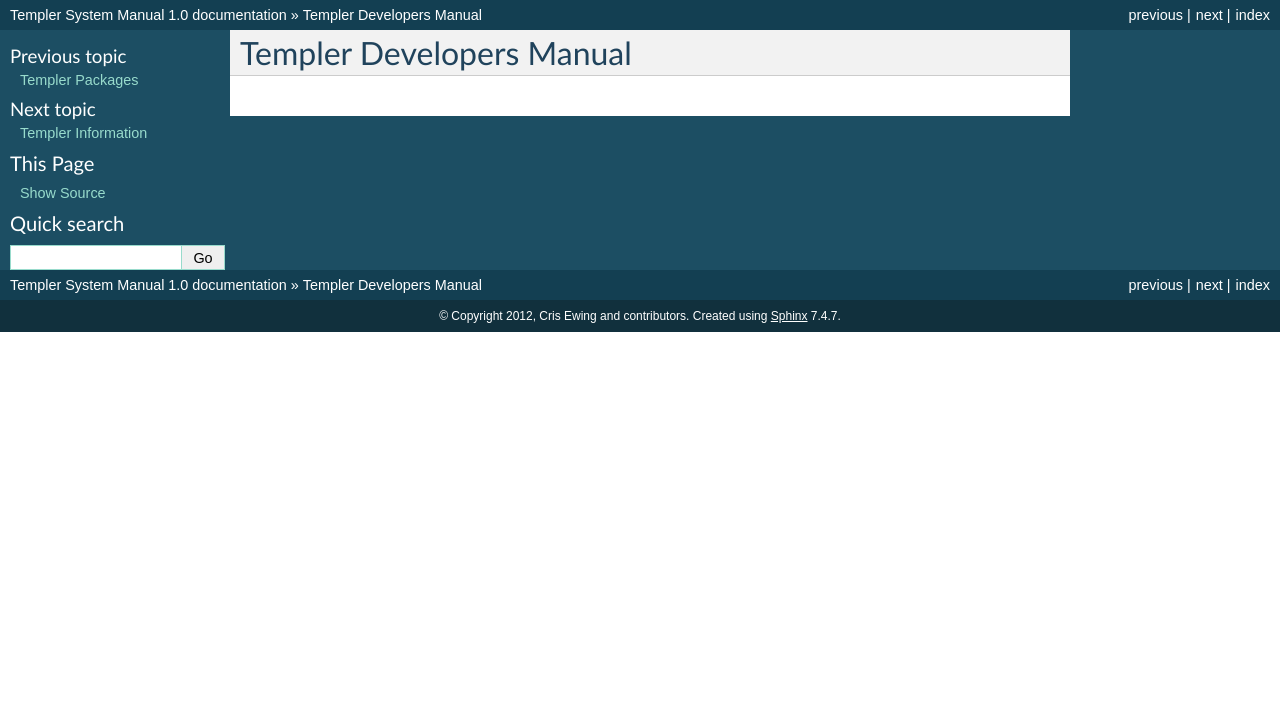
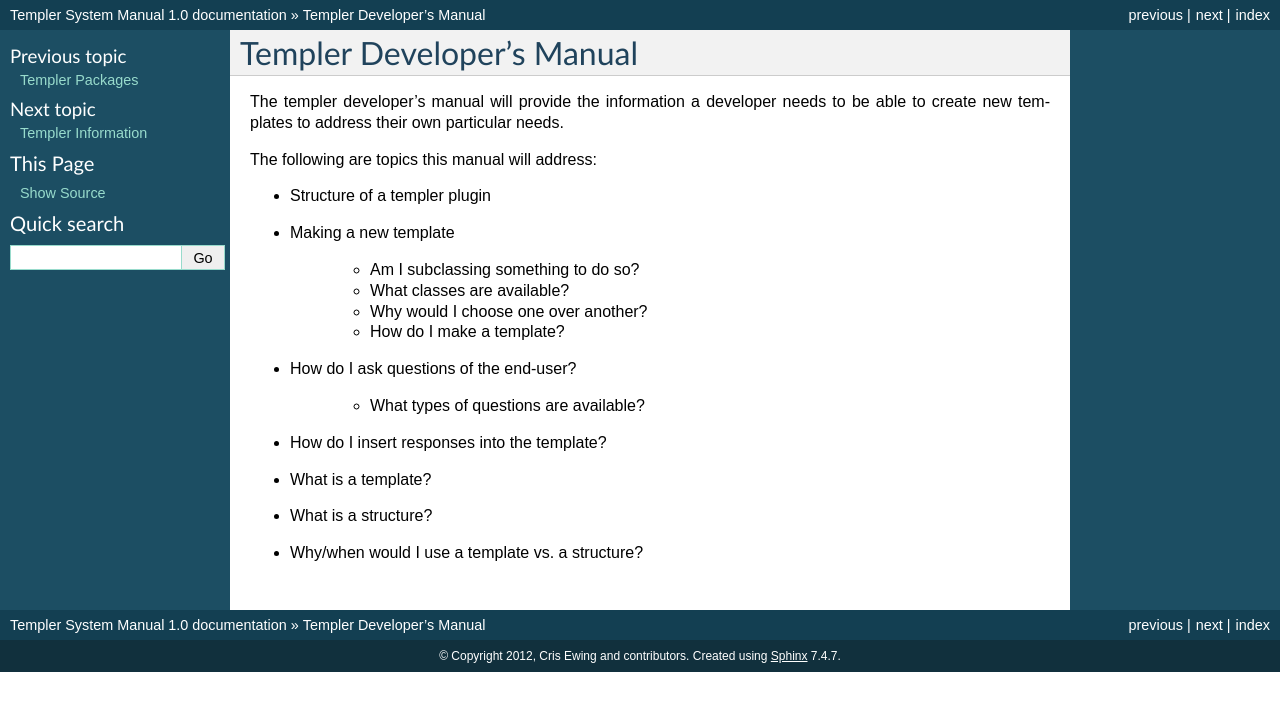
Before and after one commit to cewing/templer.manual, a Sphinx documentation site: the page built from source/developers/index.rst, in a window 1280 px wide. Shown: the top 711 px of the page. Built offline with Sphinx 7.4.7, drawn with Linux system fonts in a browser that asks for light colours.

Commit message:
add initial outlines and questions for developer's manual to address.

```diff
--- a/source/developers/index.rst
+++ b/source/developers/index.rst
@@ -1,3 +1,32 @@
 =========================
-Templer Developers Manual
+Templer Developer's Manual
 =========================
+
+The templer developer's manual will provide the information a developer needs
+to be able to create new templates to address their own particular needs.
+
+The following are topics this manual will address:
+
+* Structure of a templer plugin
+
+* Making a new template
+
+    * Am I subclassing something to do so?
+
+    * What classes are available?
+
+    * Why would I choose one over another?
+
+    * How do I make a template?
+
+* How do I ask questions of the end-user?
+
+    * What types of questions are available?
+
+* How do I insert responses into the template?
+
+* What is a template?
+
+* What is a structure?
+
+* Why/when would I use a template vs. a structure?
```
